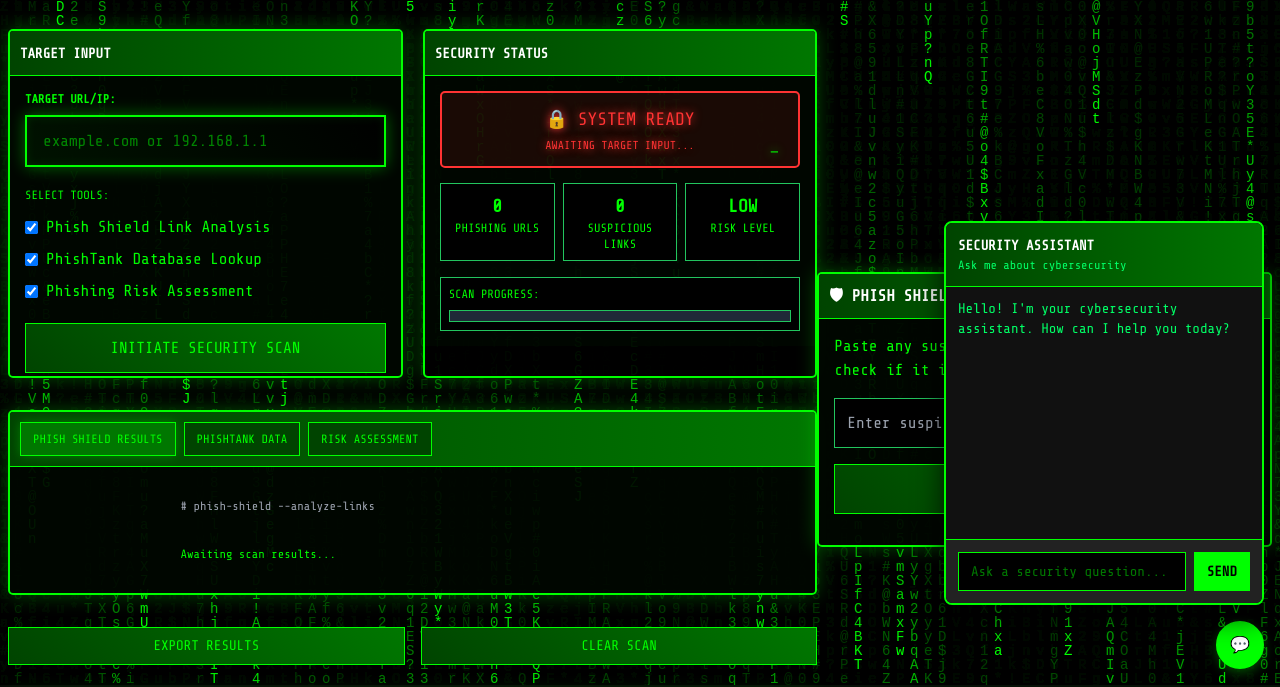
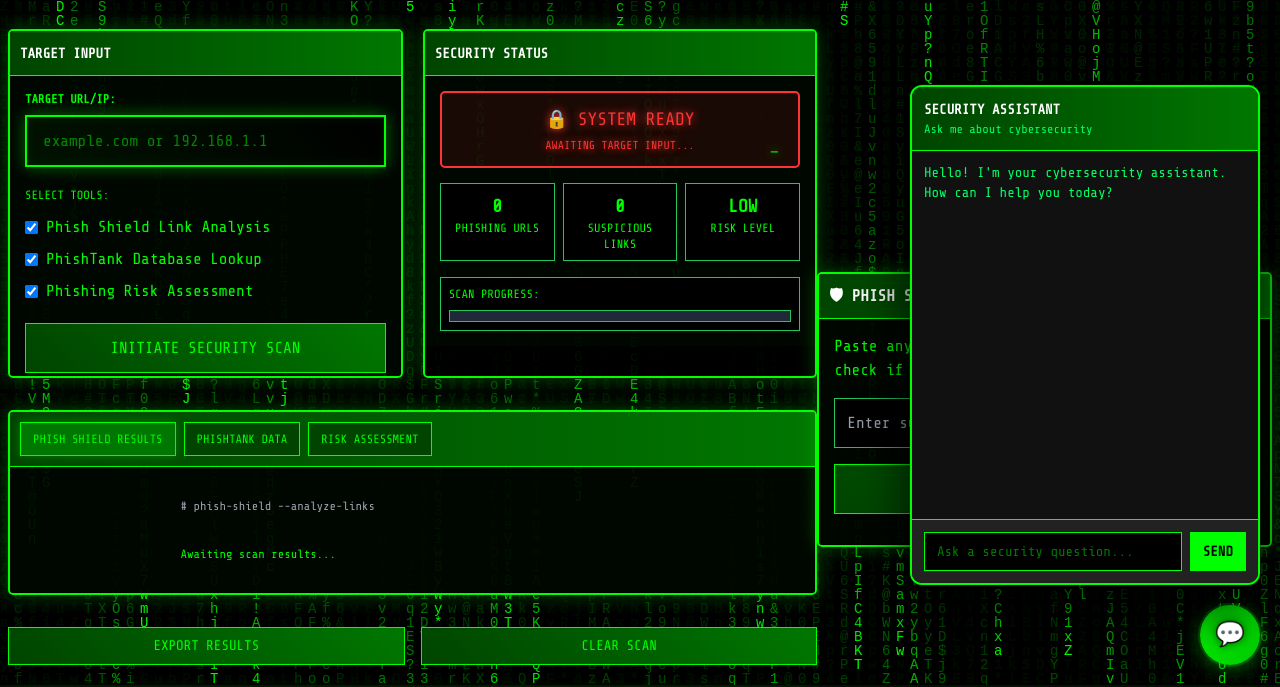
Before and after one commit to VanshikaD/Vhyuastra-0.2, a website: page index.html in a window 1280 px wide. Shown: the part 115-802 px from the top of the page. Drawn offline with nearby package versions, Linux system fonts and the light colour scheme; files that its build step writes are made by us from their sources.

Commit message:
Improve chatbot alignment and styling - better positioning, larger button, enhanced animations

```diff
--- a/chatbot.css
+++ b/chatbot.css
@@ -2,44 +2,83 @@
 
 #chatbot-widget {
     position: fixed;
-    bottom: 1rem;
-    right: 1rem;
-    z-index: 50;
+    bottom: 20px;
+    right: 20px;
+    z-index: 1000;
+    font-family: 'Share Tech Mono', monospace;
 }
 
 #chatbot-button {
-    width: 3rem;
-    height: 3rem;
-    background: #00ff00;
+    width: 60px;
+    height: 60px;
+    background: linear-gradient(135deg, #00ff00, #00cc00);
     border-radius: 50%;
     display: flex;
     align-items: center;
     justify-content: center;
     cursor: pointer;
-    box-shadow: 0 4px 12px rgba(0, 255, 0, 0.3);
-    transition: all 0.3s ease;
-    border: 2px solid #00ff00;
+    box-shadow: 0 4px 20px rgba(0, 255, 0, 0.4), 0 0 0 2px rgba(0, 255, 0, 0.2);
+    transition: all 0.3s cubic-bezier(0.4, 0, 0.2, 1);
+    border: none;
+    position: relative;
+    overflow: hidden;
+}
+
+#chatbot-button::before {
+    content: '';
+    position: absolute;
+    top: 0;
+    left: 0;
+    right: 0;
+    bottom: 0;
+    background: radial-gradient(circle, rgba(255, 255, 255, 0.1) 0%, transparent 70%);
+    opacity: 0;
+    transition: opacity 0.3s ease;
 }
 
 #chatbot-button:hover {
-    background: #00ff66;
-    transform: scale(1.1);
-    box-shadow: 0 6px 20px rgba(0, 255, 0, 0.5);
+    background: linear-gradient(135deg, #00ff66, #00aa00);
+    transform: scale(1.05) translateY(-2px);
+    box-shadow: 0 8px 30px rgba(0, 255, 0, 0.6), 0 0 0 3px rgba(0, 255, 0, 0.3);
+}
+
+#chatbot-button:hover::before {
+    opacity: 1;
+}
+
+#chatbot-button span {
+    font-size: 24px;
+    z-index: 1;
+    position: relative;
+    filter: drop-shadow(0 0 4px rgba(0, 0, 0, 0.5));
 }
 
 #chatbot-window {
     position: absolute;
-    bottom: 4rem;
+    bottom: 80px;
     right: 0;
-    width: 20rem;
-    height: 24rem;
-    background: #000;
+    width: 350px;
+    max-width: calc(100vw - 40px);
+    height: 500px;
+    max-height: calc(100vh - 120px);
+    background: linear-gradient(135deg, #000000, #001100);
     border: 2px solid #00ff00;
-    border-radius: 8px;
-    box-shadow: 0 10px 30px rgba(0, 0, 0, 0.8);
+    border-radius: 12px;
+    box-shadow: 0 20px 60px rgba(0, 0, 0, 0.9), 0 0 0 1px rgba(0, 255, 0, 0.1);
     overflow: hidden;
     display: flex;
     flex-direction: column;
+    backdrop-filter: blur(10px);
+    transform: translateY(20px) scale(0.95);
+    opacity: 0;
+    visibility: hidden;
+    transition: all 0.3s cubic-bezier(0.4, 0, 0.2, 1);
+}
+
+#chatbot-window:not(.hidden) {
+    transform: translateY(0) scale(1);
+    opacity: 1;
+    visibility: visible;
 }
 
 .chatbot-header {
```
